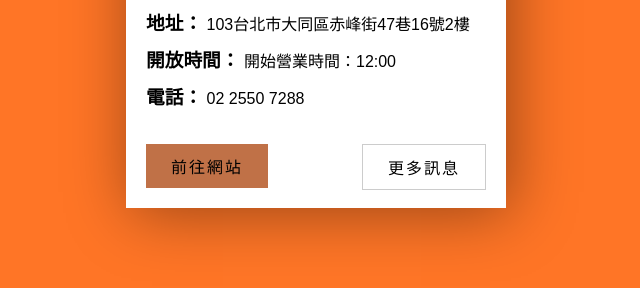
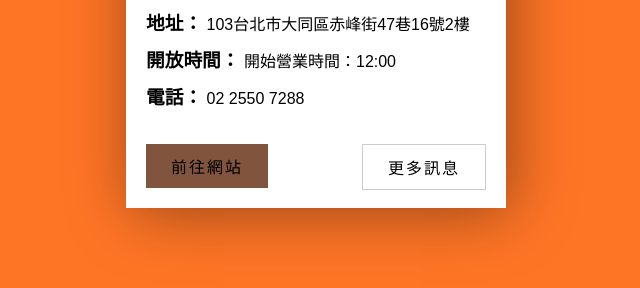
Before and after one commit to Chriskang028/chriskang028.github.io, a plain HTML site: page index.html in a window 1280 px wide. In both pictures the pointer is over the link "前往網站". Shown: the part 468-756 px from the top of the page, without its empty margins (319-959 px from the left). Drawn offline with Linux system fonts and the light colour scheme.

Commit message:
Fixed the button color much more deeper when hovering: 2th

```diff
--- a/css/style.css
+++ b/css/style.css
@@ -122,7 +122,7 @@ a {
 }
 
 .btnWebsite:hover {
-    background-color: #c07147;
+    background-color: #80543d;
     /* box-shadow: 5px 5px 10px rgba(0, 0, 0, 0.6); */
 }
 
```
